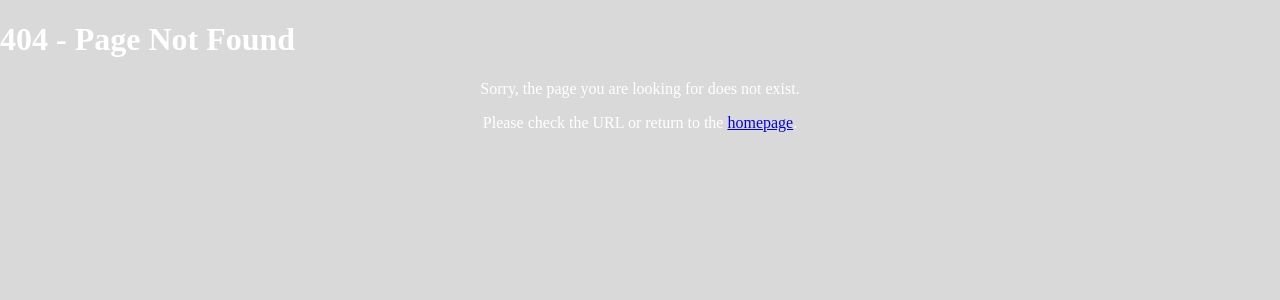
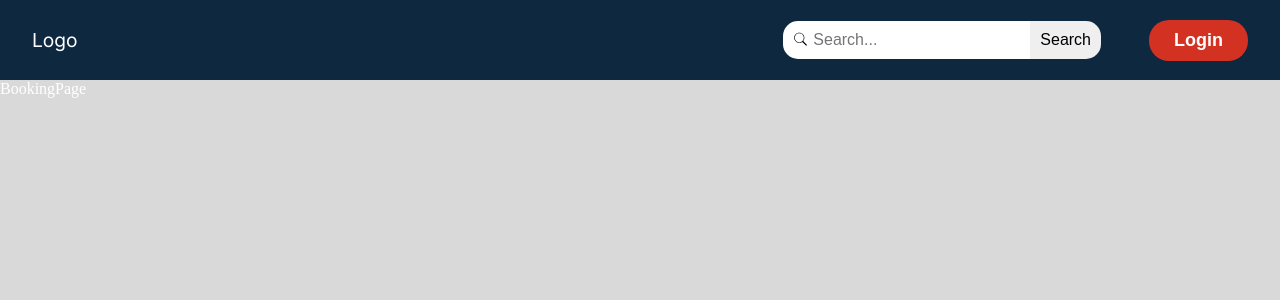
Before and after one commit to gopinathsjsu/team-project-20201-codecrafters, a React (Vite) app in the folder cmpe202project/: page /booking in a window 1280 px wide. Before the commit this address had no page. Shown: the top 300 px of the page. Built offline with nearby package versions, Linux system fonts and the light colour scheme.

Commit message:
Add BookingPage component and route to App for booking functionality

```diff
--- a/cmpe202project/src/App.jsx
+++ b/cmpe202project/src/App.jsx
@@ -12,6 +12,7 @@ import RestaurantPage from "./pages/RestaurantPage";
 import { BrowserRouter, Routes, Route } from "react-router-dom";
 import { ReservationProvider } from "./context/ReservationContext";
 import "./App.css";
+import BookingPage from "./pages/BookingPage";
 
 function App() {
   return (
@@ -28,6 +29,7 @@ function App() {
           <Route index path="/" element={<HomePage />} />
           <Route path="search" element={<SearchResultsPage />} />
           <Route path="restaurant/:name" element={<RestaurantPage />} />
+          <Route path="booking" element={<BookingPage />} />
         </Route>
         <Route path="/" element={<Layout />}>
           <Route path="login" element={<LoginPage />} />
--- /dev/null
+++ b/cmpe202project/src/pages/BookingPage.jsx
@@ -0,0 +1,7 @@
+import React from "react";
+
+const BookingPage = () => {
+  return <div>BookingPage</div>;
+};
+
+export default BookingPage;
```
